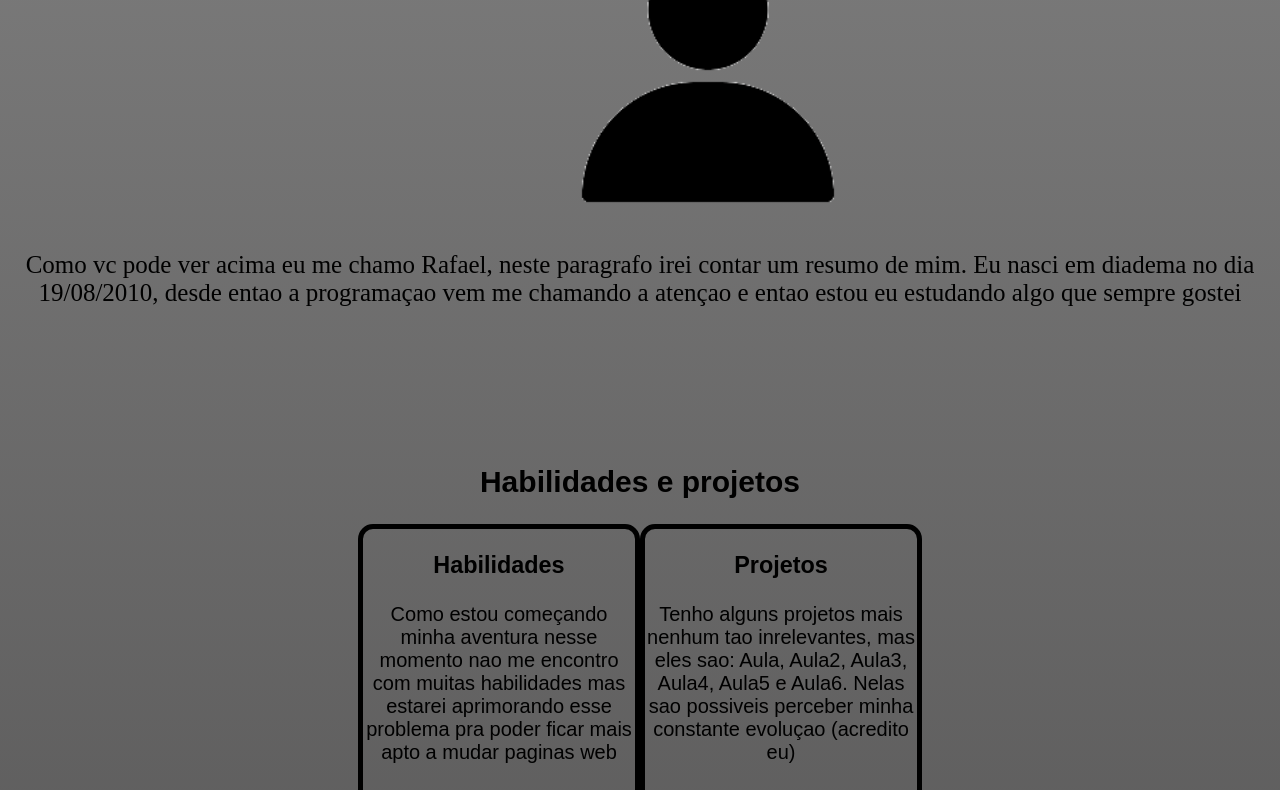
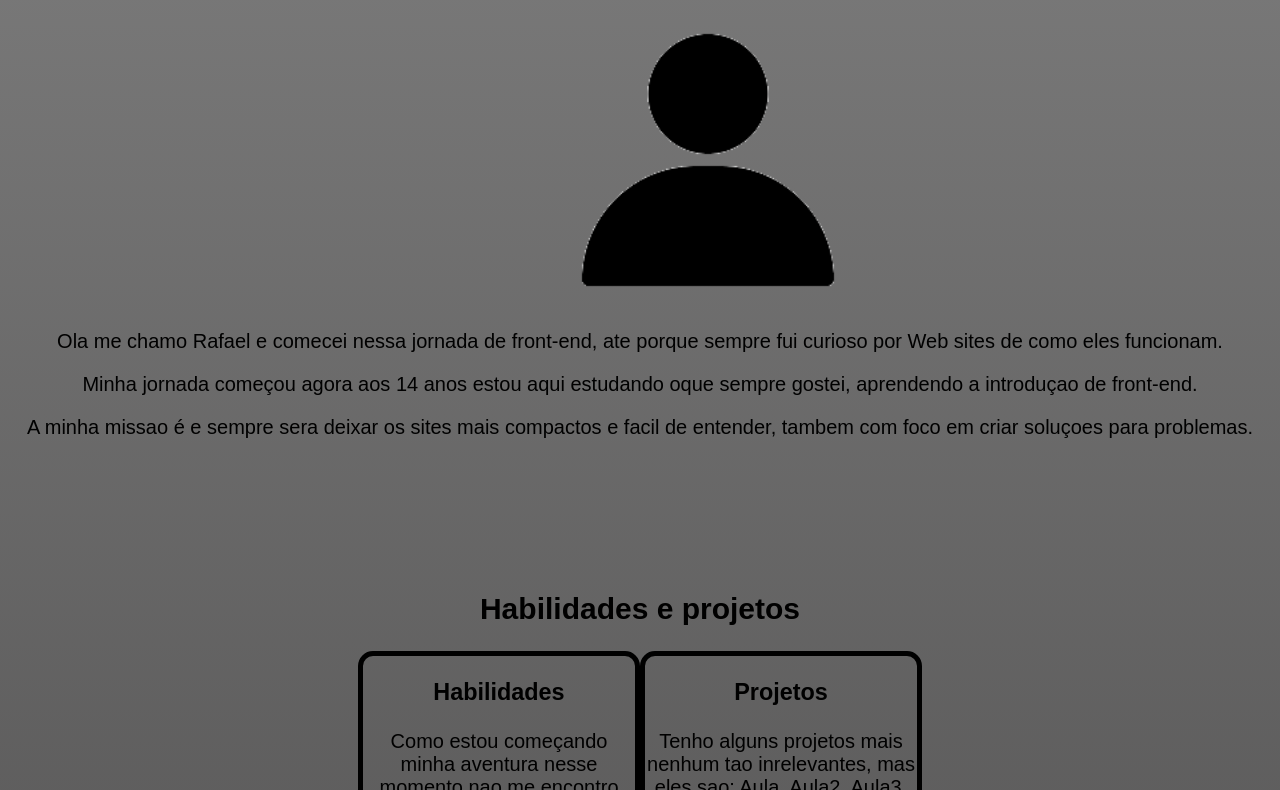
Before and after one commit to Rafa99887/HTML-CSS, a plain HTML site: page Rafael/Portifolio/Index.html in a window 1280 px wide. Shown: the part 662-1452 px from the top of the page. Drawn offline with Linux system fonts and the light colour scheme.

Commit message:
Add files via upload

```diff
--- a/Rafael/Portifolio/Index.html
+++ b/Rafael/Portifolio/Index.html
@@ -42,8 +42,19 @@
                 <h2 class="titulo2">Seja bem vindo ao meu Portfolio</h2>
             </div>
             <br><BR><BR><BR>
+                <h2 class="sobreti">Sobre mim</h2>
             <img class="imagemminha" src="./download.png">
-            <p class="p">Como vc pode ver acima eu me chamo Rafael, neste paragrafo irei contar um resumo de mim. Eu nasci em diadema no dia 19/08/2010, desde entao a programaçao vem me chamando a atençao e entao estou eu estudando algo que sempre gostei</p>
+            <div class="div-final">
+                <p class="paragrafo">Ola me chamo Rafael e comecei nessa jornada de front-end, ate porque sempre fui
+                    curioso por Web sites de
+                    como eles funcionam.</p>
+                <p class="paragrafo">Minha jornada começou agora aos 14 anos estou aqui estudando oque sempre gostei,
+                    aprendendo a introduçao
+                    de front-end.</p>
+                <p class="paragrafo">A minha missao é e sempre sera deixar os sites mais compactos e facil de entender,
+                    tambem com foco em
+                    criar soluçoes para problemas.</p>
+            </div>
         </section>
 
         <br><br><br> <br><br><br>
--- a/Rafael/Portifolio/style.css
+++ b/Rafael/Portifolio/style.css
@@ -80,10 +80,6 @@ body {
 }
 
 
-.div-final {
-    padding-top: 200px;
-}
-
 .sobreti {
     font-family: Arial, Helvetica, sans-serif;
     font-size: 30px;
```
